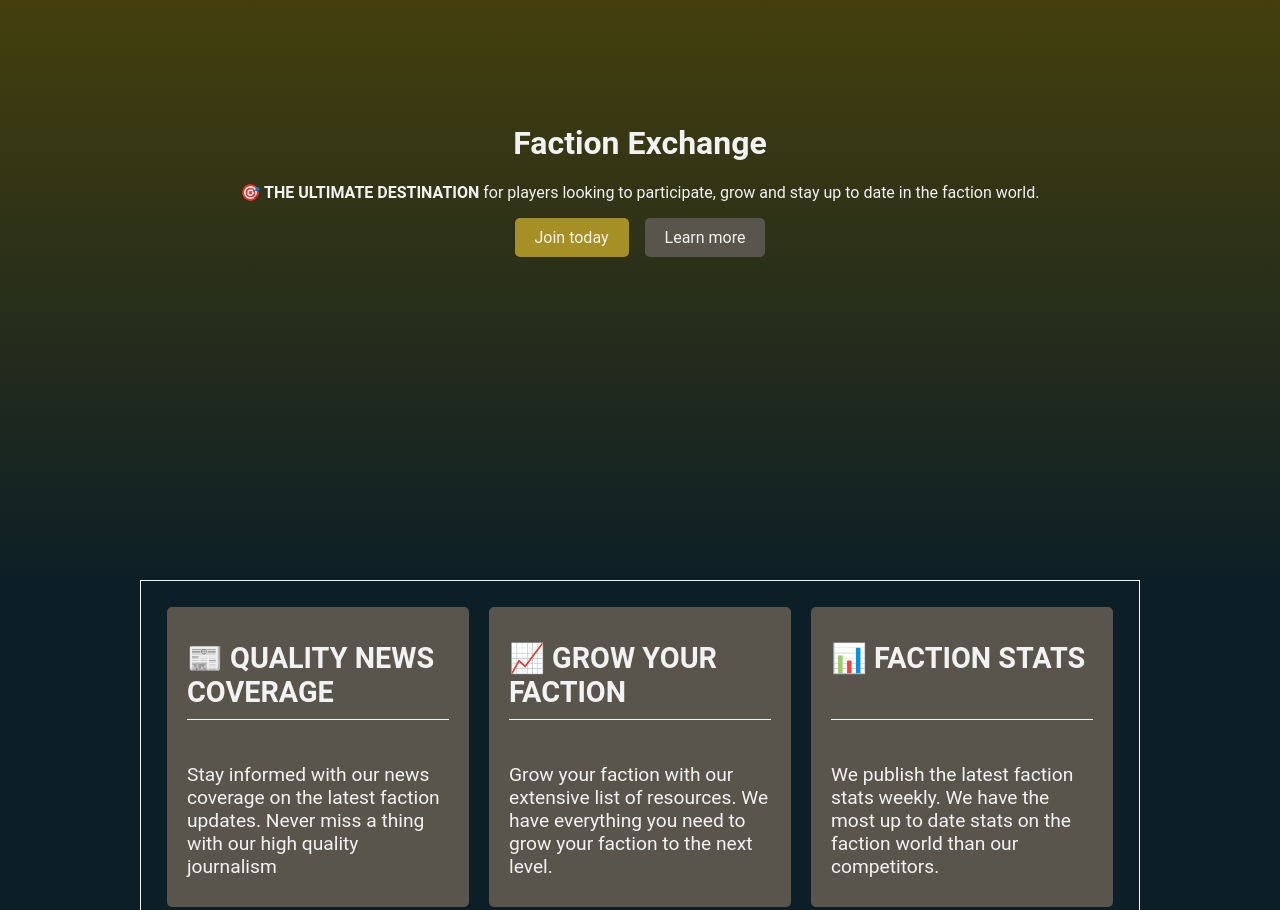
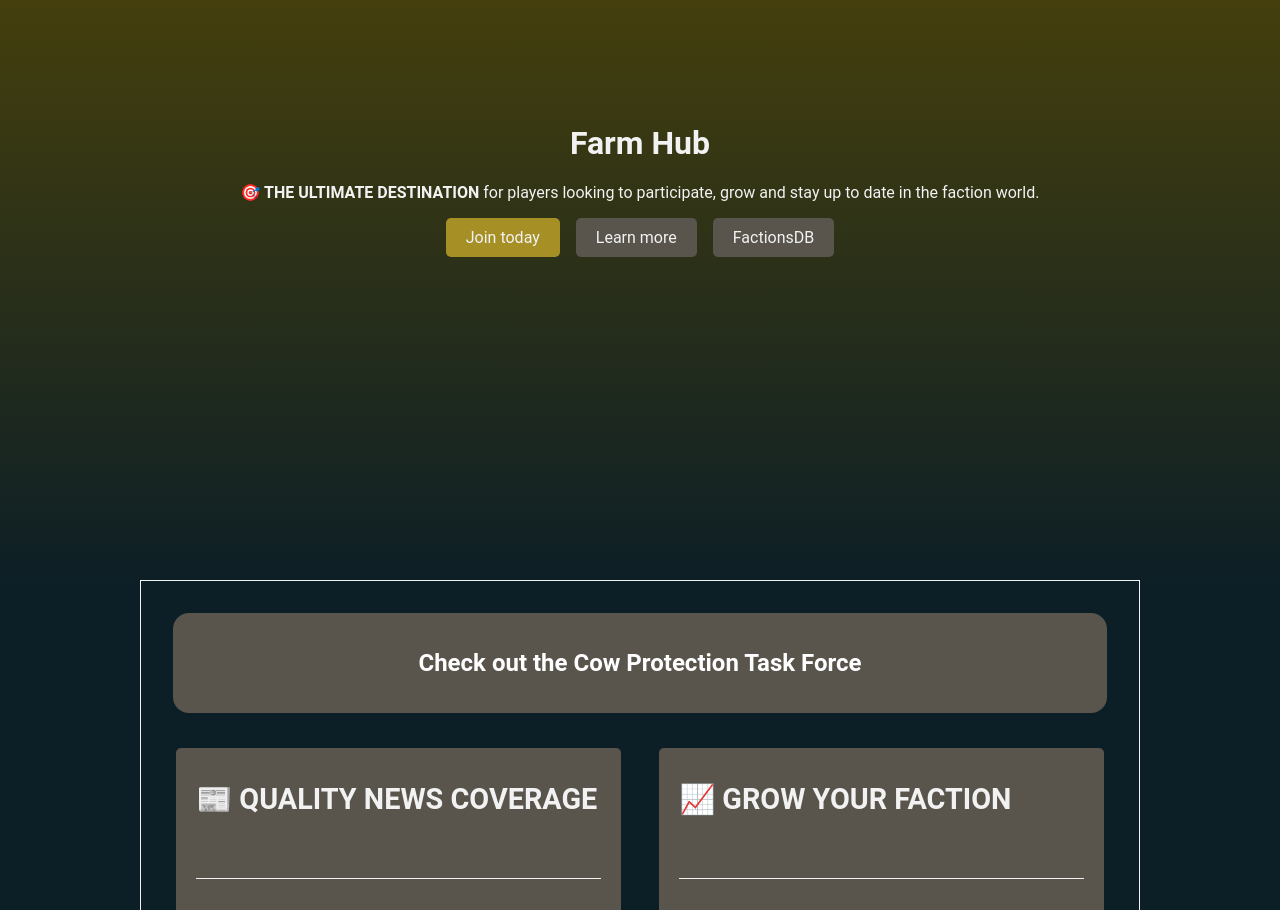
Before and after one commit to Faction-Exchange/Faction-Exchange.github.io, a plain HTML site: page index.html in a window 1280 px wide. Shown: the part 220-1130 px from the top of the page. Drawn offline with nearby package versions, Linux system fonts and the light colour scheme; no server answers.

Commit message:
Renamed items

```diff
--- a/css/main.scss
+++ b/css/main.scss
@@ -54,6 +54,14 @@
 
 }
 
+.banner {
+  background-color: var(--color-quaternary);
+  margin: 1em;
+  padding: 1em;
+  border-radius: 1em;
+  text-align: center;
+}
+
 .button__row {
   display: flex;
   flex-direction: row;
@@ -100,7 +108,7 @@
     border: none;
     border-radius: 5px;
     padding: 10px 20px;
-	margin: 10px;
+  margin: 1em;
     font-size: 1.2rem;
     text-decoration: none;
     transition: all 0.3s ease-in-out;
--- a/index.html
+++ b/index.html
@@ -13,7 +13,7 @@
 
 <header>
     <div class="container">
-        <h1>Faction Exchange</h1>
+        <h1>Farm Hub</h1>
         <p>
             <strong>🎯 THE ULTIMATE DESTINATION</strong> for players looking to participate, grow and stay up to
             date in the faction world.
@@ -22,6 +22,7 @@
         <div class="button__row">
             <a class="button special" href="https://discord.gg/PZJTV3fsRq">Join today</a>
             <a class="button" href="#main">Learn more</a>
+            <a class="button" href="#factionsdb">FactionsDB</a>
         </div>
 
     </div>
@@ -29,6 +30,10 @@
 
 
 <main id="main">
+
+    <div class="banner">
+        <h2>Check out the Cow Protection Task Force</h2>
+    </div>
 
     <div class="service__container">
 
@@ -68,6 +73,7 @@
 
     <hr>
 
+    <div id="factionsdb">
         <h1>FactionsDB</h1>
         <p>A collection of most MWT factions and their analytics.</p>
 
@@ -92,6 +98,8 @@
 
 
         <div class="faction-list" id="search-results"></div>
+    </div>
+
 </main>
 
 <script defer src="js/main.js"></script>
--- a/js/main.js
+++ b/js/main.js
@@ -56,34 +56,6 @@
 
 }
 
-
-// 2. Webhook
-if (!DEV_MODE) {
-    fetch(WEBHOOK_URL, {
-        method: "POST",
-        headers: {
-            "Content-Type": "application/json"
-        },
-        body: JSON.stringify({
-            content: "Someone visited " + PAGE,
-            username: "Webhook",
-            avatar_url: "https://cdn.discordapp.com/embed/avatars/0.png"
-        })
-    }).then(r =>
-        console.log(`Status: ${r.status} ${r.statusText}`)
-    ).then(console.log);
-}
-
-
-// 3. Searching Factions
-const
-    SEARCH_BAR = document.getElementById("search-bar"),
-    SEARCH_BUTTON = document.getElementById("search-button"),
-    SEARCH_RESULTS = document.getElementById("search-results");
-
-let
-    FACTION_LIST = [];
-
 function addFaction(faction) {
     const
         FACTION = faction.item,
@@ -135,6 +107,35 @@
     SEARCH_RESULTS.appendChild(SEARCH_RESULT);
 }
 
+
+// 2. Webhook
+if (!DEV_MODE) {
+    fetch(WEBHOOK_URL, {
+        method: "POST",
+        headers: {
+            "Content-Type": "application/json"
+        },
+        body: JSON.stringify({
+            content: "Someone visited " + PAGE,
+            username: "Webhook",
+            avatar_url: "https://cdn.discordapp.com/embed/avatars/0.png"
+        })
+    }).then(r =>
+        console.log(`Status: ${r.status} ${r.statusText}`)
+    ).then(console.log);
+}
+
+
+// 3. Searching Factions
+const
+    SEARCH_BAR = document.getElementById("search-bar"),
+    SEARCH_BUTTON = document.getElementById("search-button"),
+    SEARCH_RESULTS = document.getElementById("search-results");
+
+let
+    FACTION_LIST = [];
+
+
 fetch("data/factions.json").then(r => r.json()).then(data => {
     FACTION_LIST = data;
 });
```
Also changed, not shown: css/main.css. Lines whose indentation alone changed are shown as unchanged.
